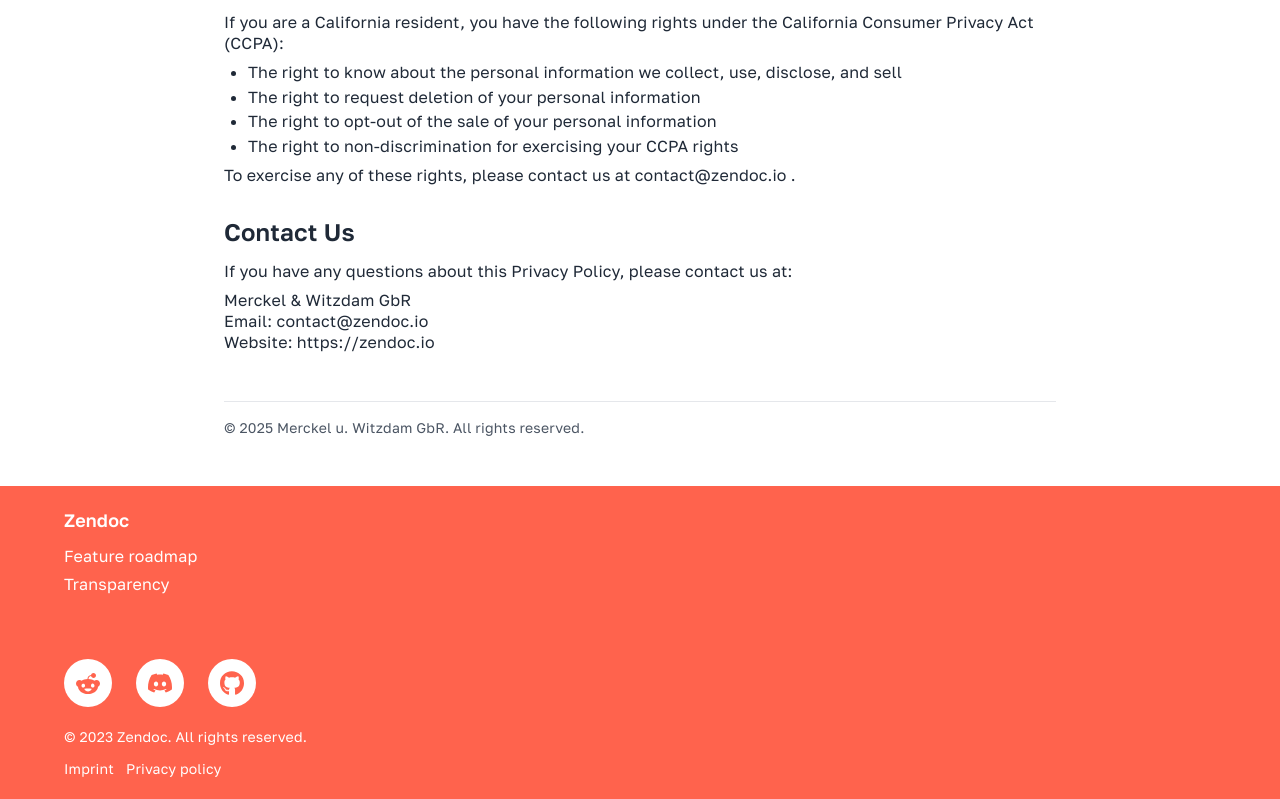
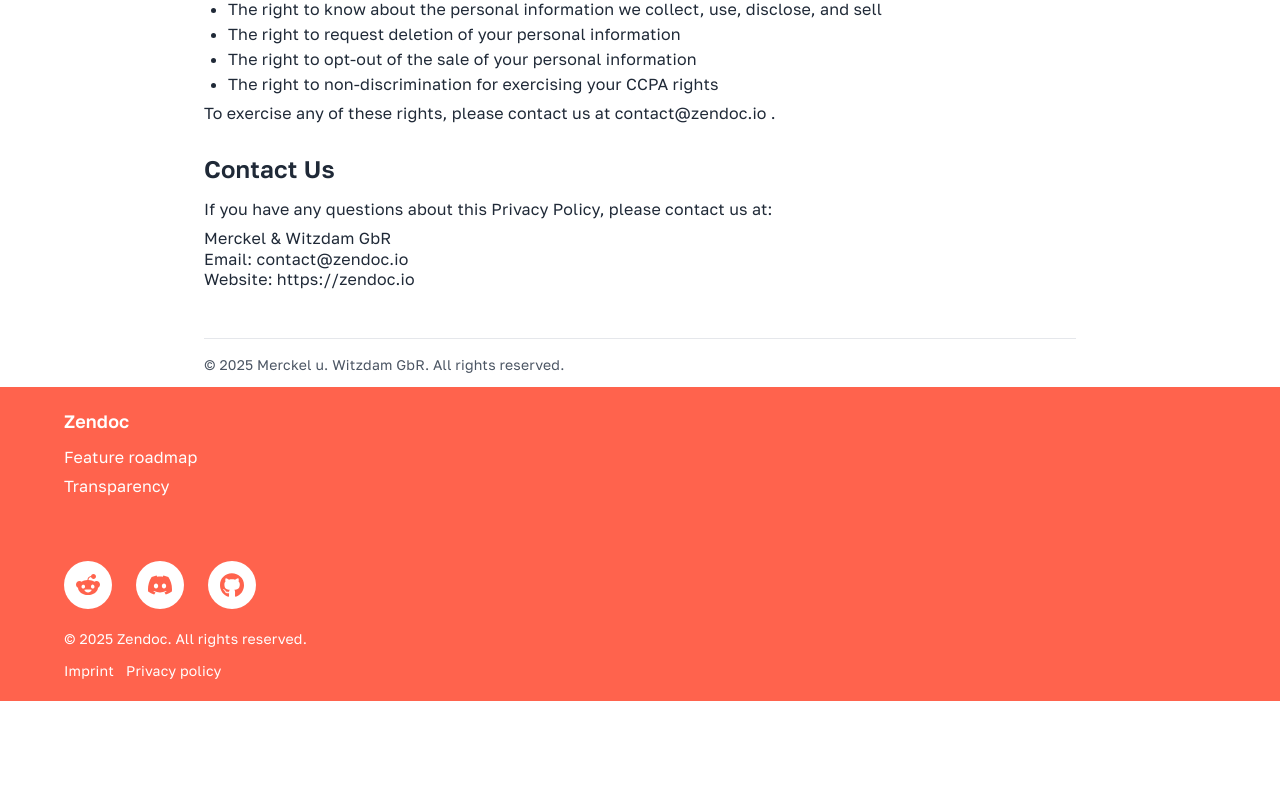
Before and after one commit to zendoc-io/zendoc.io, a Next.js app: page /privacy in a window 1280 px wide. Shown: the part 1886-2685 px from the top of the page. After the commit the page ends 2587 px from the top, so only its background shows below. Built offline with nearby package versions, Linux system fonts and the light colour scheme.

Commit message:
FIX: Design + Copyright year

```diff
--- a/src/app/(default)/imprint/page.tsx
+++ b/src/app/(default)/imprint/page.tsx
@@ -24,7 +24,7 @@
   };
 
   return (
-    <div className="mx-auto max-w-4xl bg-white p-8 pt-24 text-gray-800">
+    <div className="mx-auto max-w-4xl bg-white px-3 pb-3 pt-24 text-gray-800">
       <h1 className="mb-6 text-3xl font-bold">Imprint</h1>
 
       <div className="mb-6">
--- a/src/app/(default)/layout.tsx
+++ b/src/app/(default)/layout.tsx
@@ -79,7 +79,7 @@
           </div>
           <div>
             <p className="mb-3 mt-5 text-sm">
-              © 2023 Zendoc. All rights reserved.
+              © {new Date().getFullYear()} Zendoc. All rights reserved.
             </p>
             <div className="flex items-center gap-3 text-sm">
               <FooterLink href="/imprint">Imprint</FooterLink>
--- a/src/app/(default)/privacy/page.tsx
+++ b/src/app/(default)/privacy/page.tsx
@@ -22,7 +22,7 @@
 
   return (
     <div>
-      <div className="mx-auto max-w-4xl bg-white p-8 pb-12 pt-24 text-gray-800">
+      <div className="mx-auto max-w-4xl bg-white px-3 pb-3 pt-24 text-gray-800">
         <h1 className="mb-6 text-3xl font-bold">Privacy Policy</h1>
 
         <div className="mb-6">
```
